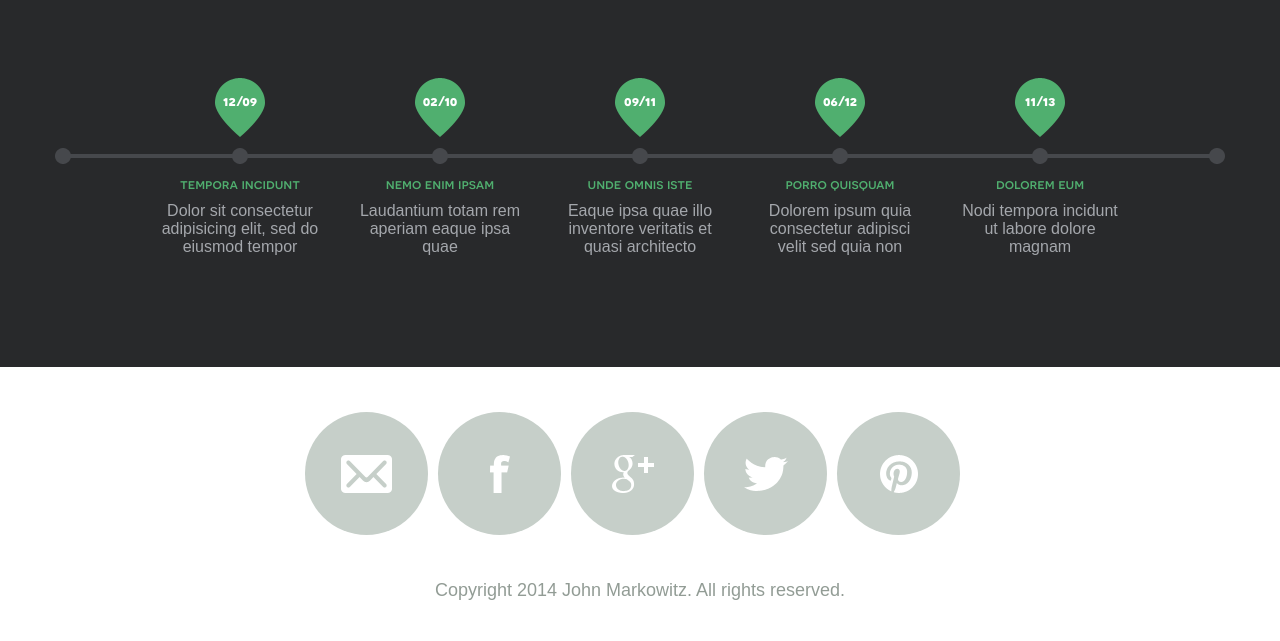
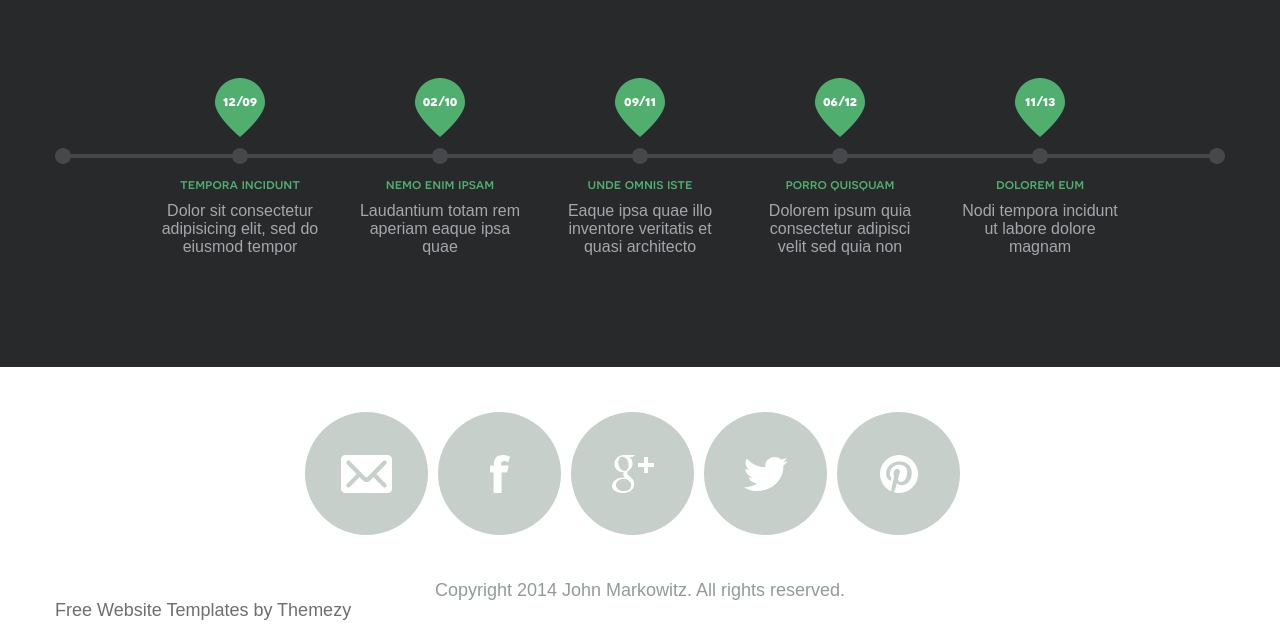
Before and after one commit to eugeniaft/eugeniaft.github.io, a plain HTML site: page index.html in a window 1280 px wide. Shown: the part 566-1207 px from the top of the page. Before the commit the page ends 1186 px from the top, so only its background shows below. Drawn offline with nearby package versions, Linux system fonts and the light colour scheme.

Commit message:
edits to name

```diff
--- a/index.html
+++ b/index.html
@@ -7,7 +7,7 @@
 	<meta name="viewport" content="width=device-width, initial-scale=1, maximum-scale=1, minimum-scale=1, user-scalable=no">
 	<meta http-equiv="X-UA-Compatible" content="IE=edge,chrome=1">
 	<meta name="format-detection" content="telephone=no">
-	<title>John Markowitz</title>
+	<title>Eugenia Fernandez</title>
 	<link rel="stylesheet" href="js/fancybox/jquery.fancybox.css" type="text/css" media="screen" />
 	<link rel="stylesheet" href="css/all.css" />
 	<link rel="stylesheet" href="css/screen.css" />
@@ -88,6 +88,7 @@
 					<li class="pinterest"><a href="#">Pinterest</a></li>
 				</ul>
 				<p class="copy">Copyright 2014 John Markowitz. All rights reserved.</p>
+				<a href="http://themezy.com">Free Website Templates by Themezy</a>
 			</div>
 		</footer>
 	</div>
```
Also changed, not shown: 1 other file.
